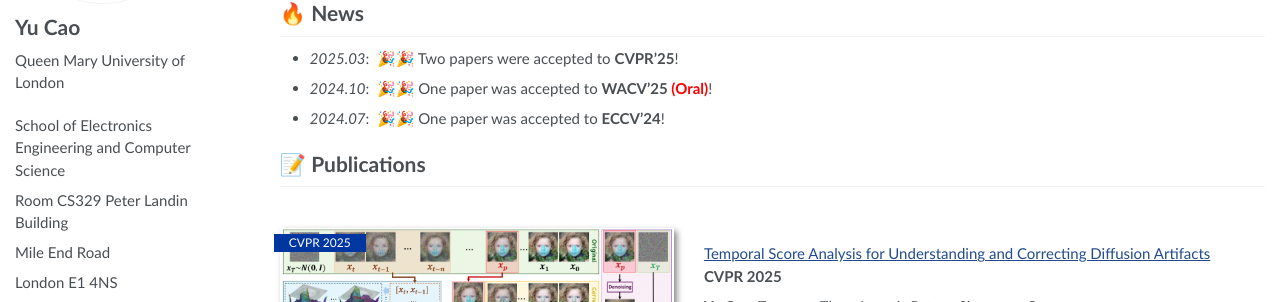
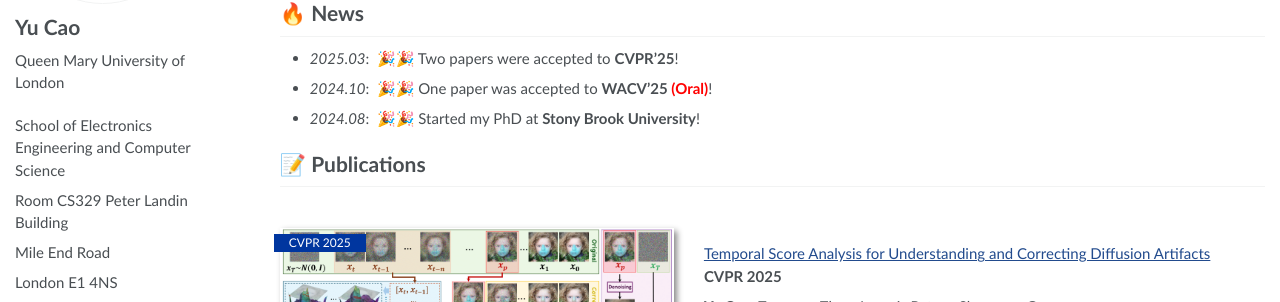
Before and after one commit to Artcs1/Artcs1.github.io, a Jekyll site: the page built from _pages/about.md, in a window 1280 px wide and 900 px high. Shown: the part 262-564 px from the top of the window. Built offline with Jekyll 4.4.1, drawn with Linux system fonts in a browser that asks for light colours; some web fonts are replaced.

Commit message:
Update about.md

```diff
--- a/_pages/about.md
+++ b/_pages/about.md
@@ -24,7 +24,7 @@ In 2022, I obtained my Master's in Computer Science from [Federal University of
 # 🔥 News
 - *2025.03*: &nbsp;🎉🎉 Two papers were accepted to **CVPR'25**!
 - *2024.10*: &nbsp;🎉🎉 One paper was accepted to **WACV'25 <span style="color:red">(Oral)</span>**!
-- *2024.07*: &nbsp;🎉🎉 One paper was accepted to **ECCV'24**!
+- *2024.08*: &nbsp;🎉🎉 Started my PhD at **Stony Brook University**!
 
 # 📝 Publications
 
```
